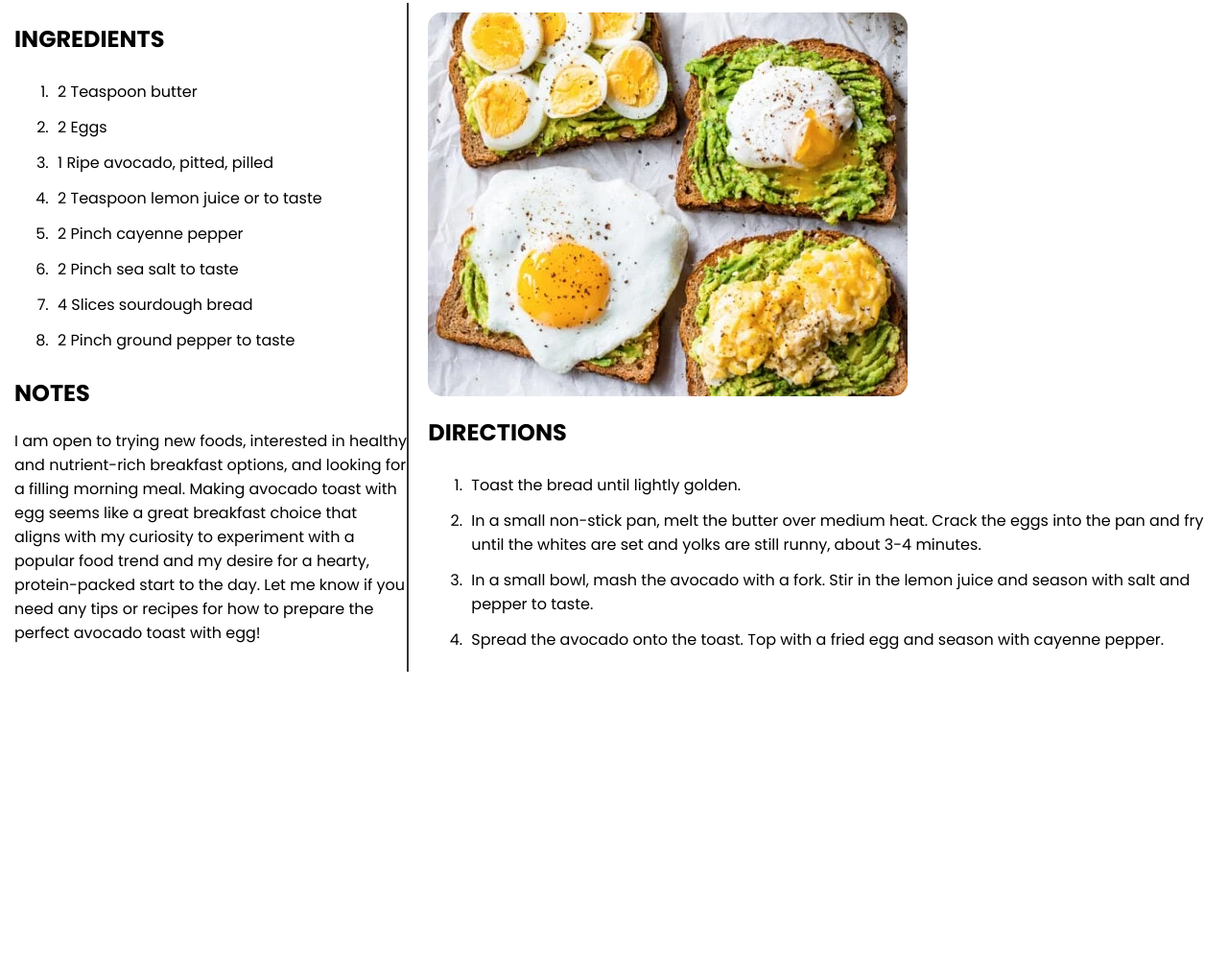
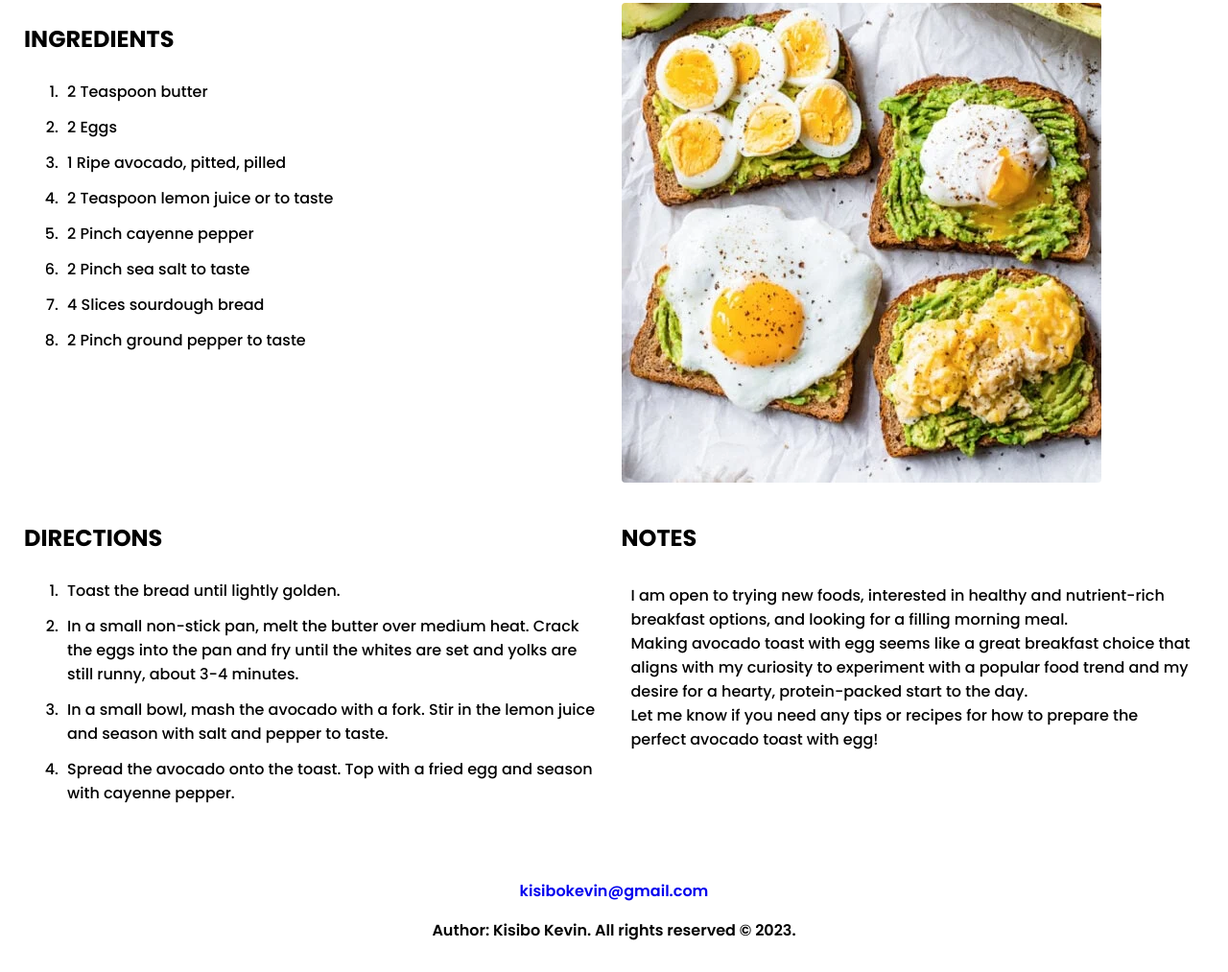
Before and after one commit to kisibokevin/Recipe-Book-Page, a plain HTML site: page index.html in a window 1280 px wide. Shown: the part 200-1213 px from the top of the page at 96% size. Before the commit the page ends 915 px from the top, so only its background shows below. Drawn offline with Linux system fonts and the light colour scheme.

Commit message:
changes to ui

```diff
--- a/index.html
+++ b/index.html
@@ -20,6 +20,7 @@
         <div class="container">
             <div class="details">
                 <div class="ingredients">
+                    <div class="requirements">
                         <h2>INGREDIENTS</h2>
                         <ol>
                             <li>2 Teaspoon butter</li>
@@ -31,24 +32,13 @@
                             <li>4 Slices sourdough bread</li>
                             <li>2 Pinch ground pepper to taste</li>
                         </ol>
-
-                    <h2> NOTES</h2>
-                    <p>
-                        I am open to trying new foods, interested in healthy and
-                        nutrient-rich breakfast
-                        options, and looking for a filling morning meal. Making avocado toast with egg seems like a
-                        great breakfast choice that
-                        aligns with my curiosity to experiment with a popular food trend and my desire for a hearty,
-                        protein-packed start to
-                        the day. Let me know if you need any tips or recipes for how to prepare the perfect avocado
-                        toast with egg!
-                    </p>
                     </div>
-                <div class="instructions">
                     <div class="image-holder">
                         <img src="src/images/avocado toast.webp" alt="">
                     </div>
-                    <div>
+                </div>
+                <div class="instructions">
+                    <div class="directions">
                         <h2>DIRECTIONS</h2>
                         <ol>
                             <li>Toast the bread until lightly golden.</li>
@@ -58,8 +48,28 @@
                                 to taste.</li>
                             <li>Spread the avocado onto the toast. Top with a fried egg and season with cayenne pepper.</li>
                         </ol>
-
                     </div>
+                    <div class="notes">
+                        <h2> NOTES</h2>
+                        <p>
+                            I am open to trying new foods, interested in healthy and
+                            nutrient-rich breakfast
+                            options, and looking for a filling morning meal.
+                            <br>
+                            Making avocado toast with egg seems like a
+                            great breakfast choice that
+                            aligns with my curiosity to experiment with a popular food trend and my desire for a hearty,
+                            protein-packed start to
+                            the day.
+                            <br>
+                            Let me know if you need any tips or recipes for how to prepare the perfect avocado
+                            toast with egg!
+                        </p>
+                    </div>
+                </div>
+                <div class="footer-text">
+                    <p><a href="mailto:kisibokevin@gmail.com">kisibokevin@gmail.com</a></p>
+                    <p>Author: Kisibo Kevin. All rights reserved &copy 2023.</p>
                 </div>
             </div>
         </div>
--- a/styles.css
+++ b/styles.css
@@ -11,6 +11,8 @@ body {
 
 .wrapper {
     padding: 15px;
+    margin-left: auto;
+    margin-right: auto;
 }
 .container {
     display: flex;
@@ -35,33 +37,70 @@ span{
 
 .details{
     display: flex;
+    flex-direction: column;
     gap: 20px;
     margin-top: 20px;
 }
 
 .ingredients{
     flex: 1;
-    flex-direction: column;
-    border-right: 2px solid #333;
+    gap: 15px;
+    display: flex;
+    margin-left: 10px;
+    margin-right: 10px;
+
+}
+.requirements{
+    flex: 1;
 }
 ol li{
     margin-bottom: 2px;
 }
 li{
     padding: 5px;
+    font-weight: 500;
 }
-.instructions{
-    flex: 2;
-    margin-top: 10px;
+.image-holder {
+    flex: 1;
+    margin: auto;
 }
-.image-holder{
-    margin:auto;
-}
-img{
-    width: 500px;
-    height: 400px;
+
+img {
+    max-width: 100%;
+    height: auto;
     margin-left: auto;
     margin-right: auto;
     object-fit: cover;
-    border-radius: 15px;
+    border-radius: 4px;
 }
+.instructions{
+    display: flex;
+    gap: 15px;
+    margin-left: 10px;
+    margin-right: 10px;
+}
+.directions{
+    flex: 1;
+}
+.notes{
+    flex: 1;
+}
+.notes p{
+    padding: 10px;
+    font-weight: 500;
+}
+.footer-text{
+    margin-top: 20px;
+    text-align: center;
+}
+.footer-text p{
+    font-weight: 600;
+}
+@media (max-width: 576px) {
+    .ingredients{
+        flex-direction: column-reverse;
+    }
+    .instructions{
+        flex-direction: column;
+    }
+}
```
Lines whose indentation alone changed are shown as unchanged.
